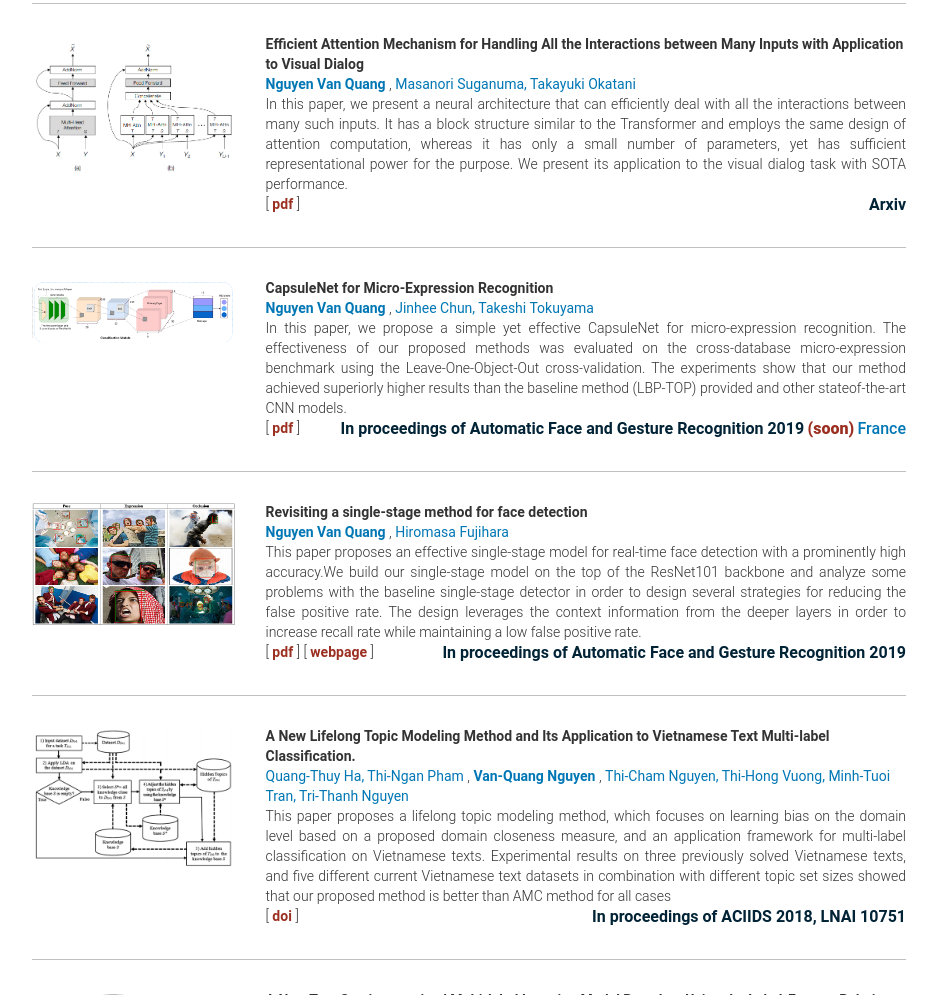
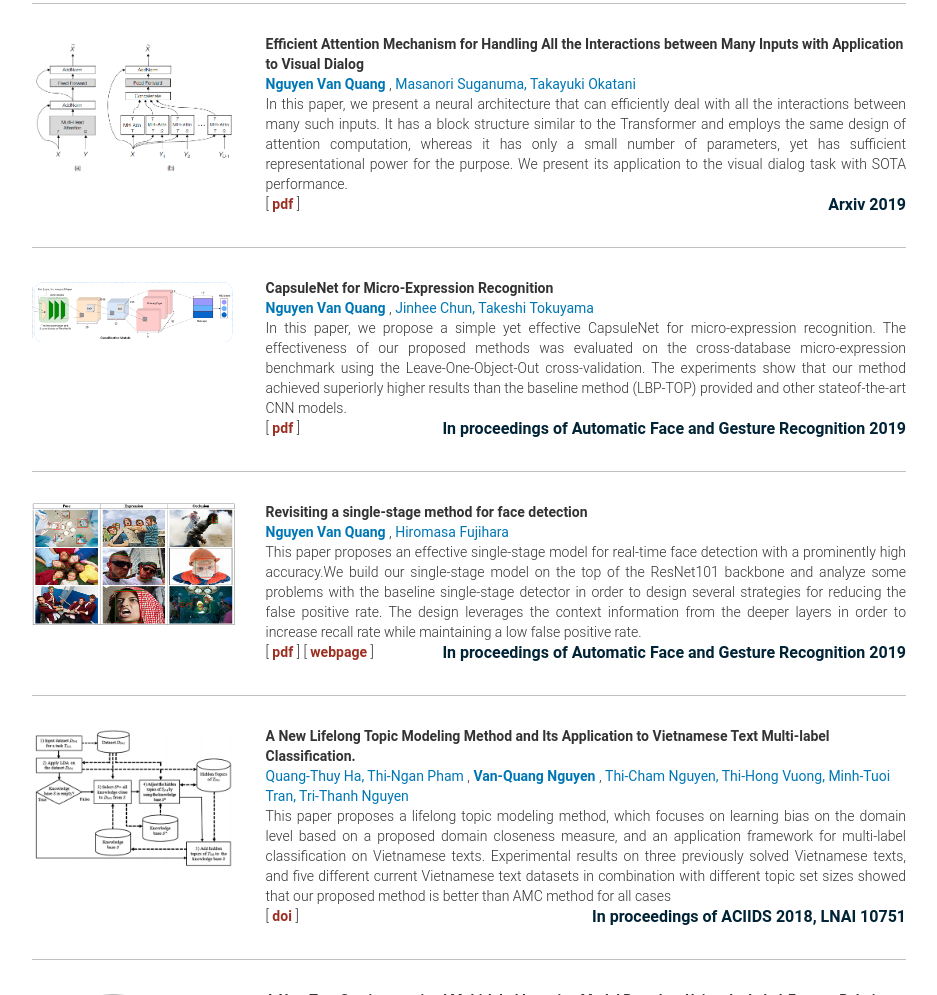
Before and after one commit to davidnvq/old_davidnvq.github.io, a plain HTML site: page index.html in a window 1280 px wide. Shown: the part 1691-2686 px from the top of the page, without its empty margins (156-1093 px from the left). Drawn offline with nearby package versions, Linux system fonts and the light colour scheme.

Commit message:
update publication

```diff
--- a/index.html
+++ b/index.html
@@ -392,7 +392,7 @@ Table of Contents
                             </p>
                         </div>
                         <div class="publish">
-                                    <span class="publisher">Arxiv </span>
+                                    <span class="publisher">Arxiv 2019</span>
                         </div>
                         <div class="tags">
                             [<a class="tag" href="https://arxiv.org/pdf/1911.11390.pdf">
@@ -434,8 +434,6 @@ Table of Contents
                         <div class="publish">
                                     <span class="publisher">In proceedings of Automatic Face and Gesture Recognition
                                         2019</span>
-                            <span class="status">(soon)</span>
-                            <span class="place">France</span>
                         </div>
                         <div class="tags">
                             [<a class="tag" href="/assets/papers/me_recognition.pdf">
```
